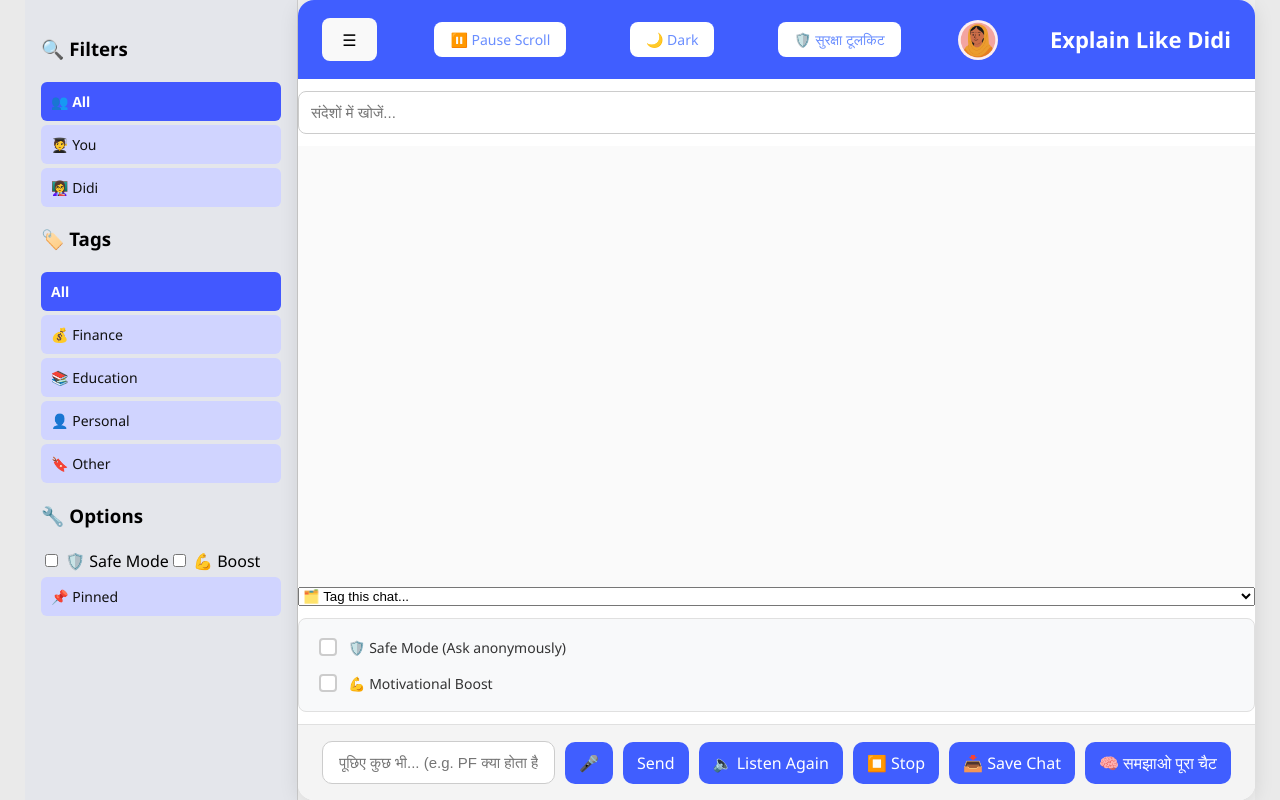
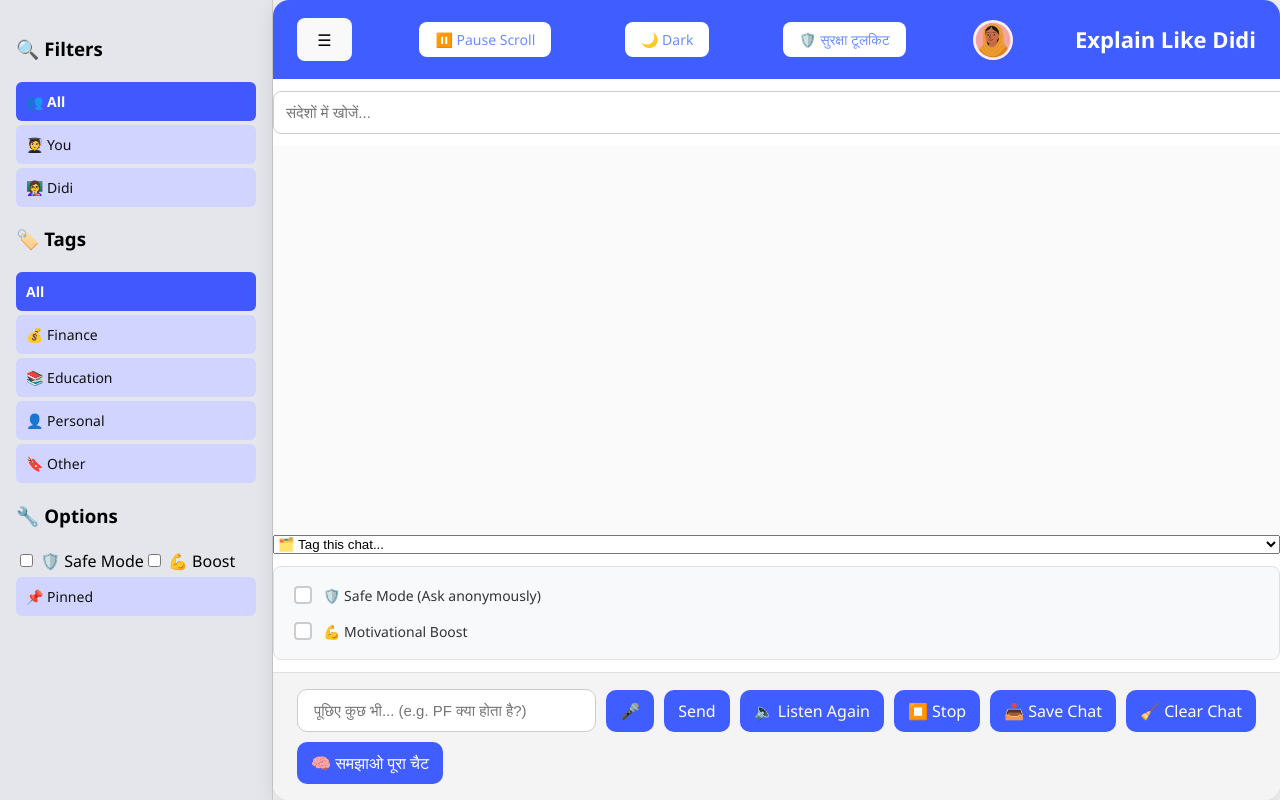
Before and after one commit to shrashti-19/Explain-Like-Didi, a React (Vite) app in the folder client/: page / in a window 1280 px wide. Both pictures are taken after a click on the button "चलो शुरू करें!". Built offline with nearby package versions, Linux system fonts and the light colour scheme.

Commit message:
Update App.jsx

```diff
--- a/client/src/App.jsx
+++ b/client/src/App.jsx
@@ -443,6 +443,12 @@ const highlightMatch = (text)=>{
         <button onClick={handleDownload}>
            📥 Save Chat
         </button>
+
+        <button onClick={() => setMessage([])}>
+          🧹 Clear Chat
+        </button>
+
+
         <button onClick={handleSummarize}>
            🧠 समझाओ पूरा चैट
         </button>
```
